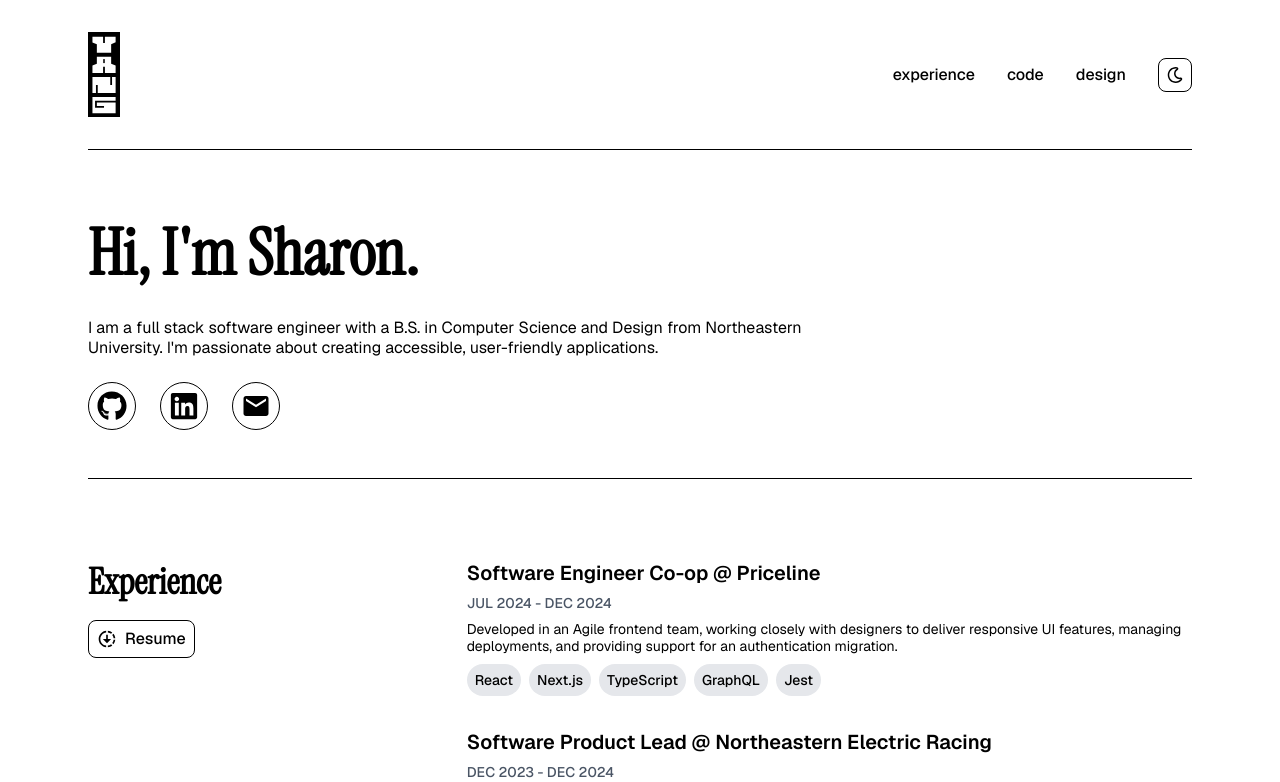
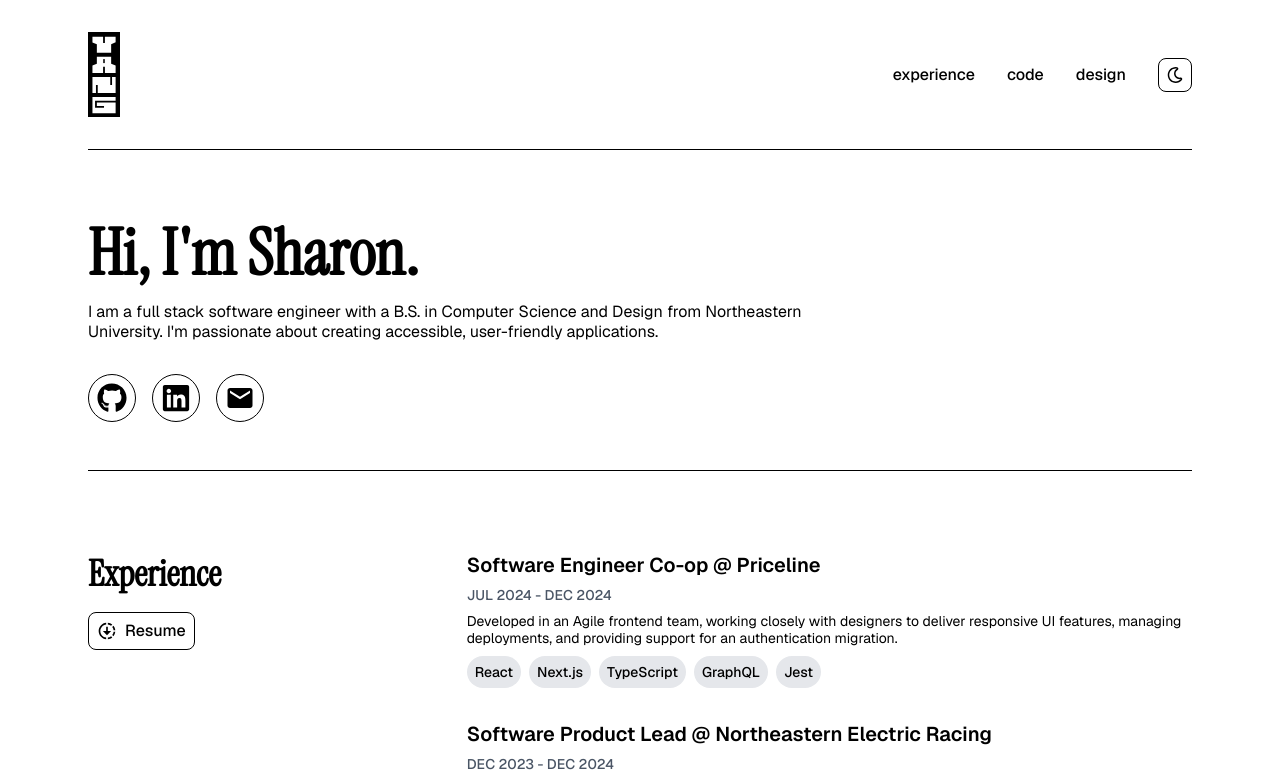
Before and after one commit to sharonyang16/sharonyang16.github.io, a Next.js app: page / in a window 1280 px wide. Shown: the top 782 px of the page. Built offline with nearby package versions, Linux system fonts and the light colour scheme.

Commit message:
adjust spacing

```diff
--- a/src/components/home/Hero/Hero.tsx
+++ b/src/components/home/Hero/Hero.tsx
@@ -5,10 +5,12 @@
 
 const Hero = ({ headline, links, summary }: HeroProps) => {
   return (
-    <div className="flex flex-col w-full gap-6">
-      <Typography intent="heading">{headline}</Typography>
-      <Typography intent="paragraph1">{summary}</Typography>
-      <div className="flex gap-6">
+    <div className="flex flex-col w-full gap-8">
+      <div className="flex flex-col gap-2">
+        <Typography intent="heading">{headline}</Typography>
+        <Typography intent="paragraph1">{summary}</Typography>
+      </div>
+      <div className="flex gap-4">
         {links.map((link) => (
           <Link
             key={link.type}
```
